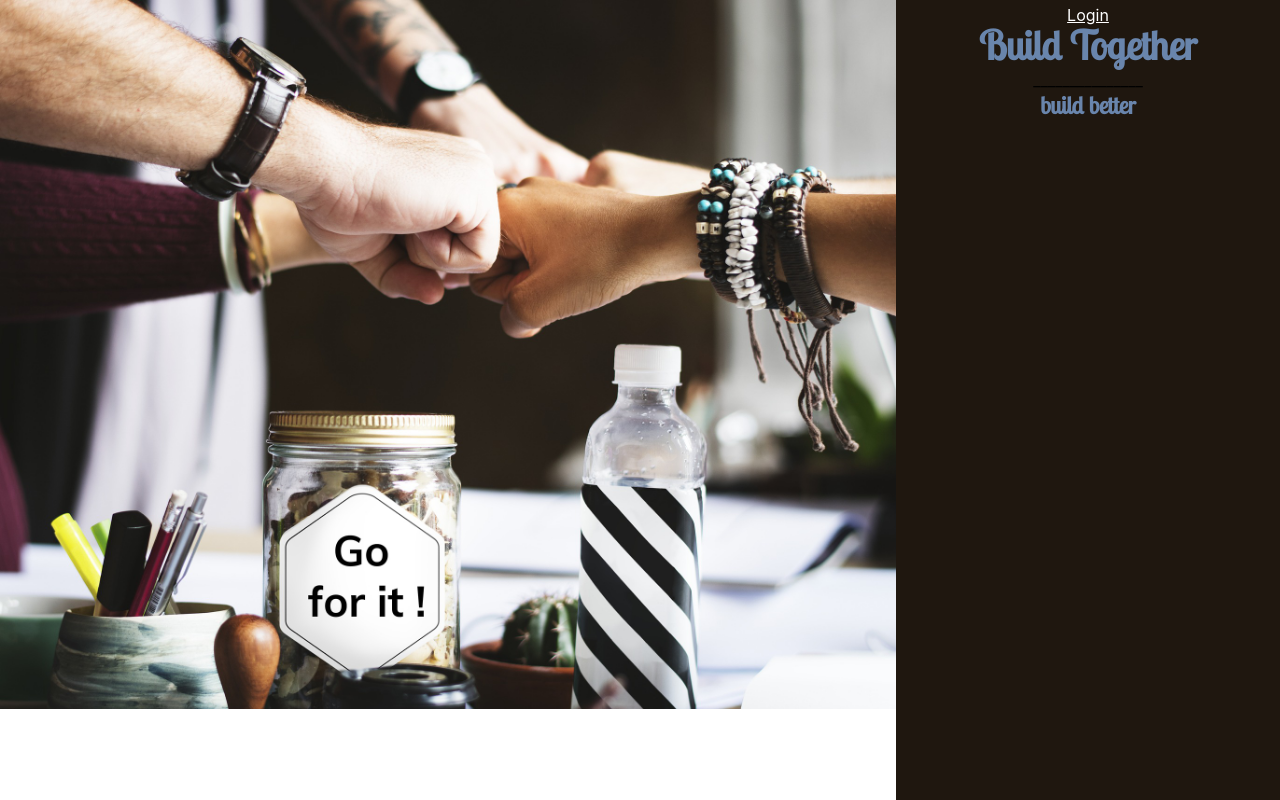
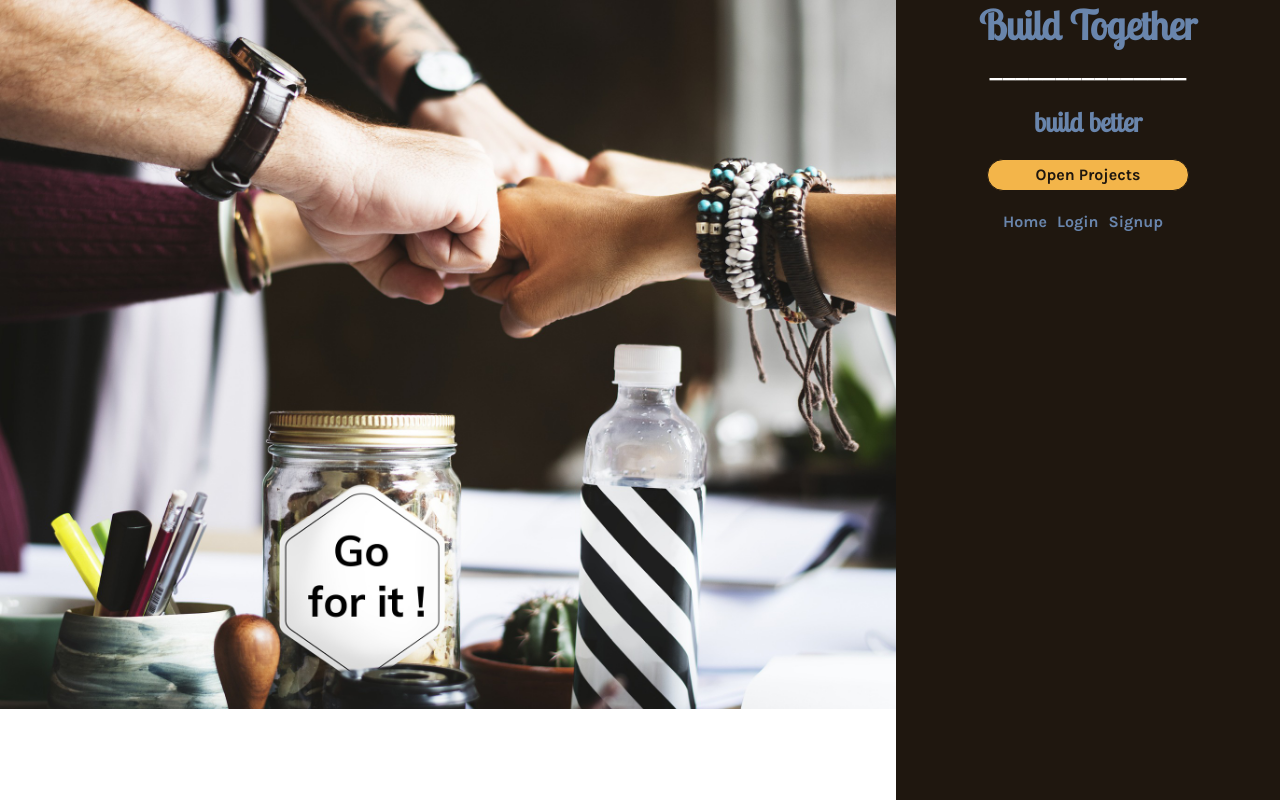
Before and after one commit to pbhagyashri/build-together-client, a React (Create React App) app: page /projects in a window 1280 px wide. Shown: the top 800 px of the page. Built offline with nearby package versions, Linux system fonts and the light colour scheme.

Commit message:
Add Projects container. Add home, login, signup links in Header.jsx file

```diff
--- a/src/App.css
+++ b/src/App.css
@@ -11,7 +11,8 @@
   height: 100%;
   display: grid;
   grid-template-columns: 70% 1fr;
-  grid-template-rows: 100vh; }
+  grid-template-rows: 100vh;
+  overflow: hidden; }
 
 .header-section__hero-image {
   width: 100%; }
@@ -22,46 +23,46 @@
   .nav-section .nav-section__logo {
     color: #6985ac;
     font-family: "Lobster Two", cursive;
-    font-size: 2.5em;
-    position: relative;
-    z-index: 9; }
+    font-size: 2.5em; }
+  .nav-section .nav-section__dash {
+    color: #fff;
+    font-size: 1.8em;
+    padding-bottom: 20px; }
   .nav-section .nav-section__subtitle {
     color: #6985ac;
     font-family: "Lobster Two", cursive;
-    font-size: 1.5em;
+    font-size: 1.7em;
     padding-bottom: 20px; }
+  .nav-section .nav-section__list {
+    list-style: none;
+    display: inline-block; }
+  .nav-section .nav-section__links {
+    text-decoration: none;
+    margin-right: 10px;
+    color: #6985ac;
+    font-family: "Karla", sans-serif;
+    font-weight: 700; }
 
 .nav-section__button--projects {
-  display: block;
-  position: absolute;
-  z-index: 1;
+  display: inline-block;
+  text-decoration: none;
   width: 200px;
   height: 25px;
-  margin-left: 85px;
-  text-decoration: none;
   background-color: #f3b54a;
   color: #1f170f;
   padding-top: 5px;
+  margin-bottom: 20px;
+  text-align: center;
   font-family: "Karla", sans-serif;
   font-weight: bold;
   border: 1px solid #1f170f;
   border-radius: 30px;
   transition: all 500ms; }
 
-.nav-section__button--projects:hover {
-  color: transparent;
-  width: 125px;
-  height: 70px;
-  border-radius: 130px;
-  margin-left: 115px;
-  padding-top: 55px; }
-
 .footer {
   height: 100px;
   background-color: #222; }
 
-#login {
-  position: relative;
-  top: -40px;
-  color: white;
-  z-index: 9; }
+.project-section {
+  height: 300px;
+  background-color: #6985ac; }
--- a/src/App.scss
+++ b/src/App.scss
@@ -16,6 +16,7 @@
   display: grid;
   grid-template-columns: 70% 1fr;
   grid-template-rows: 100vh;
+  overflow: hidden;
 }
 
 
@@ -31,33 +32,46 @@
     color: $light_blue;
     font-family: $highlight_font;
     font-size: 2.5em;
-    position: relative;
-    z-index: 9;
   }
 
-
+  .nav-section__dash {
+    color: #fff;
+    font-size: 1.8em;
+    padding-bottom: 20px;
+  }
 
   .nav-section__subtitle {
     color: $light_blue;
     font-family: $highlight_font;
-    font-size: 1.5em;
+    font-size: 1.7em;
     padding-bottom: 20px;
+  }
+
+  .nav-section__list {
+    list-style: none;
+    display: inline-block;
+  }
+
+  .nav-section__links {
+    text-decoration: none;
+    margin-right: 10px;
+    color: $light-blue;
+    font-family: $main_font;
+    font-weight: 700;
   }
 
 }
 
 .nav-section__button--projects {
-  display: block;
-  position: absolute;
-  z-index: 1;
-  // top: 120px;
+  display: inline-block;
+  text-decoration: none;
   width: 200px;
   height: 25px;
-  margin-left: 85px;
-  text-decoration: none;
   background-color: #f3b54a;
   color: $brown;
   padding-top: 5px;
+  margin-bottom: 20px;
+  text-align: center;
   font-family: $main_font;
   font-weight: bold;
   border: 1px solid $brown;
@@ -66,23 +80,22 @@
 
 }
 
-.nav-section__button--projects:hover {
-  color: transparent;
-  width: 125px;
-  height: 70px;
-  border-radius: 130px;
-  margin-left: 115px;
-  padding-top: 55px;
-}
+// .nav-section__button--projects:hover {
+//   color: transparent;
+//   width: 125px;
+//   height: 70px;
+//   border-radius: 130px;
+//   margin-left: 115px;
+//   padding-top: 55px;
+// }
 
 .footer {
   height: 100px;
   background-color: #222;
 }
 
-#login {
-  position: relative;
-  top: -40px;
-  color: white;
-  z-index: 9;
+.project-section {
+  height: 300px;
+  background-color: $light_blue;
+
 }
--- a/src/containers/App.jsx
+++ b/src/containers/App.jsx
@@ -1,17 +1,23 @@
 import React, { Component } from 'react';
+import { BrowserRouter as Router, Route} from 'react-router-dom';
+
 import '../App.css';
-import Header from './Header'
-import Footer from '../components/Footer'
-import people from '../people.jpg'
+import Header from './Header';
+import Footer from '../components/Footer';
+import people from '../people.jpg';
+import Projects from './Projects';
 
 class App extends Component {
   render() {
     return (
       <section className="main-section">
-
-        <Header />
-
-        <Footer />
+        <Router>
+          <div>
+            <Header />
+            <Route path="/projects" component={Projects} />
+            <Footer />
+          </div>
+        </Router>
       </section>
     );
   }
--- a/src/containers/Header.jsx
+++ b/src/containers/Header.jsx
@@ -1,15 +1,12 @@
-import React, { Component } from 'react'
-import people from '../people.jpg'
+import React, { Component } from 'react';
+import people from '../people.jpg';
+import { NavLink } from 'react-router-dom';
+import { BrowserRouter as Router, Route} from 'react-router-dom';
 
 class Header extends Component {
 
-  handleLoad = () => {
-    const login = document.getElementById('login')
-    login.style.top = "5px"
-  }
-
   componentDidMount() {
-    window.addEventListener('load', this.handleLoad())
+    // window.addEventListener('load', this.handleLoad())
   }
 
   render () {
@@ -23,11 +20,24 @@ class Header extends Component {
 
         <div className="nav-section">
           <nav  className="nav-section__navigation">
-          <a href="#" id="login">Login</a>
-          {/* <a href="#" className="nav-section__button--projects">Open Projects</a> */}
-          <h1 className="nav-section__logo">Build Together</h1>
-          <p className="nav-section__dash">_______________</p>
-          <h3 className="nav-section__subtitle">build better</h3>
+
+            <h1 className="nav-section__logo">Build Together</h1>
+            <p className="nav-section__dash">_______________</p>
+            <h3 className="nav-section__subtitle">build better</h3>
+
+            <NavLink className="nav-section__button--projects" to="/projects" exact>Open Projects</NavLink>
+            <ul>
+
+              <li className="nav-section__list">
+                <NavLink className="nav-section__links" to="/" exact>Home</NavLink>
+              </li>
+              <li className="nav-section__list">
+                <NavLink className="nav-section__links" to="/login" exact>Login</NavLink>
+              </li>
+              <li className="nav-section__list">
+                <NavLink className="nav-section__links" to="/signup" exact>Signup</NavLink>
+              </li>
+            </ul>
           </nav>
         </div>
 
--- /dev/null
+++ b/src/containers/Projects.jsx
@@ -0,0 +1,13 @@
+import React, { Component } from 'react'
+
+class Projects extends Component {
+  render() {
+    return (
+      <section className="project-section">
+        All Projects Go here
+      </section>
+    )
+  }
+}
+
+export default Projects;
--- a/src/index.js
+++ b/src/index.js
@@ -4,7 +4,10 @@ import './index.css';
 import App from './containers/App';
 import * as serviceWorker from './serviceWorker';
 
-ReactDOM.render(<App />, document.getElementById('root'));
+ReactDOM.render(
+  <App />,
+  document.getElementById('root')
+);
 
 // If you want your app to work offline and load faster, you can change
 // unregister() to register() below. Note this comes with some pitfalls.
```
